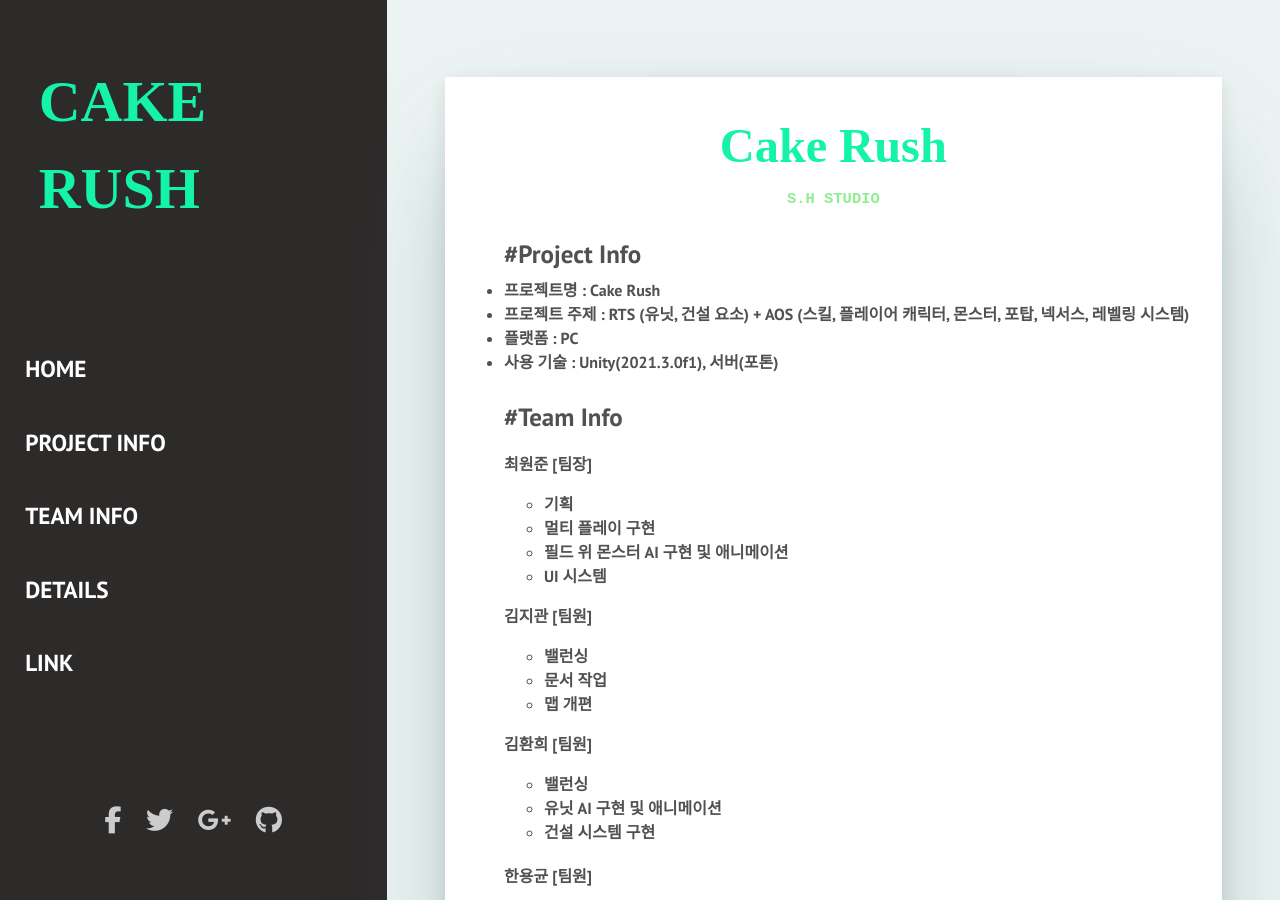
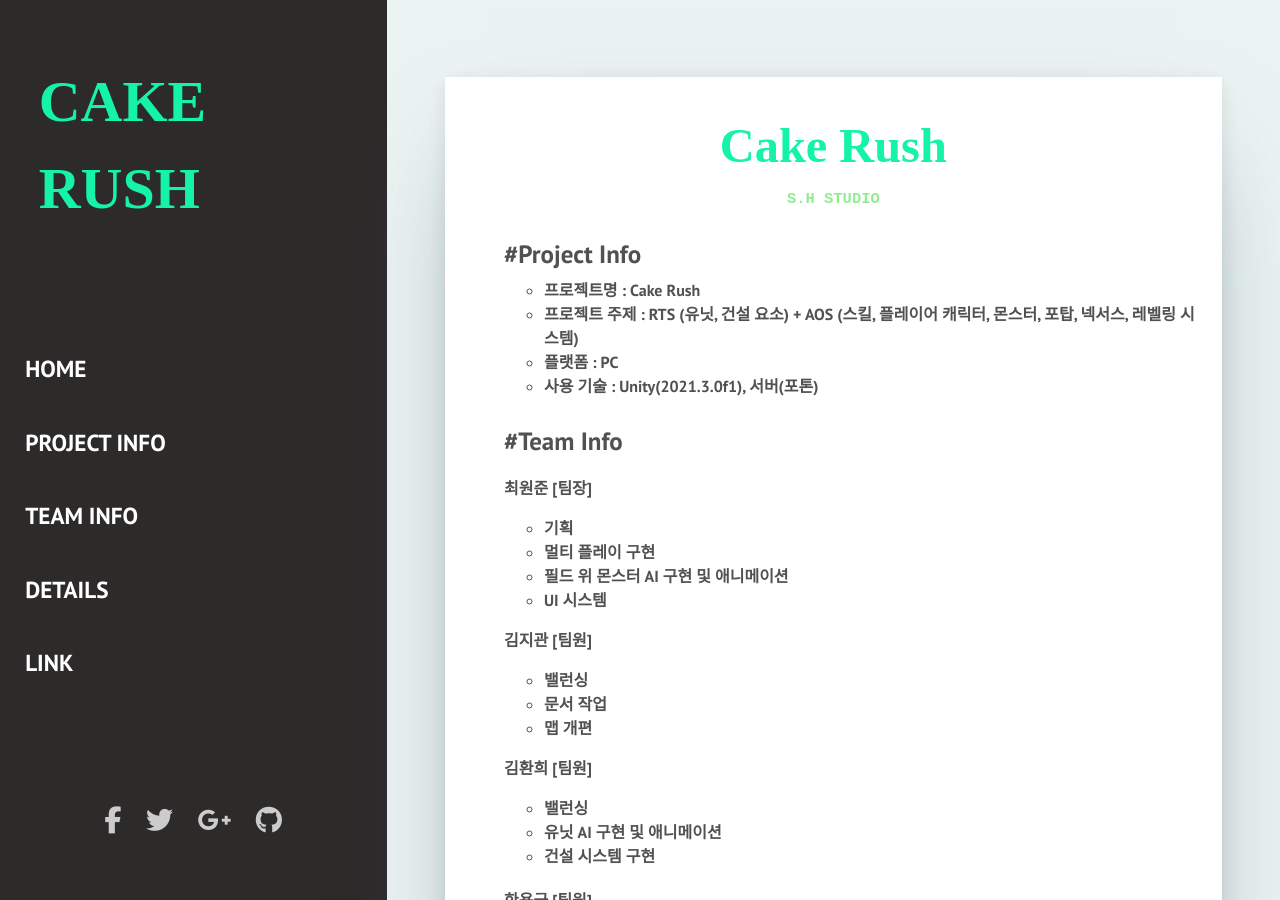
Before and after one commit to yong-gyun/Cake-Rush, a Jekyll site: the page built from index.html, in a window 1280 px wide and 900 px high. Built offline with Jekyll 4.4.1, drawn with Linux system fonts in a browser that asks for light colours; nearby versions of some CDN libraries; some web fonts are replaced; library files that are not in the unit come from our copies; the list of posts is cut into pages by our own code.

Commit message:
Update index.html

```diff
--- a/index.html
+++ b/index.html
@@ -32,11 +32,13 @@ layout: default
     {% endif %}
     <div class="main">
       <ul>
-        <p class="title">#Project Info</p>
+      <p class="title">#Project Info</p>
+      <ul>
         <li class="main_li">프로젝트명 : Cake Rush</li>
         <li class="main_li">프로젝트 주제 : RTS (유닛, 건설 요소) + AOS (스킬, 플레이어 캐릭터, 몬스터, 포탑, 넥서스, 레벨링 시스템)</li>
         <li class="main_li">플랫폼 : PC</li>
         <li class="main_li">사용 기술 : Unity(2021.3.0f1), 서버(포톤)</li>
+      </ul>
       </ul>
     </div>
 
@@ -85,17 +87,19 @@ layout: default
       <div class="main">
         <ul>
           <p class="title">#Details</p>
+          <ul>
           <li class="main_li">프로젝트명 : Cake Rush</li>
           <li class="main_li">프로젝트 주제 : RTS (유닛, 건설 요소) + AOS (스킬, 플레이어 캐릭터, 몬스터, 포탑, 넥서스, 레벨링 시스템)</li>
           <li class="main_li">플랫폼 : PC</li>
+          </ul>
         </ul>
       </div>
 
       <div class="main">
         <ul>
           <p class="title">#Link</p>
-          <li class="main_li"><a href="https://github.com/2422june/Cake_Rush">깃허브 링크</a></li>
-          <li class="main_li"><a href="https://github.com/2422june/Cake_Rush">결과물 링크</a></li>
+          <li class="main_li" style="list-style: none;"><a href="https://github.com/2422june/Cake_Rush">깃허브 링크</a></li>
+          <li class="main_li" style="list-style: none;"><a href="https://github.com/2422june/Cake_Rush">결과물 링크</a></li>
         </ul>
       </div>
     </div>
```
